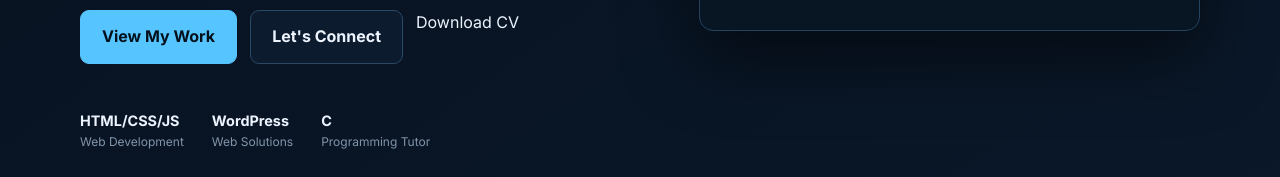
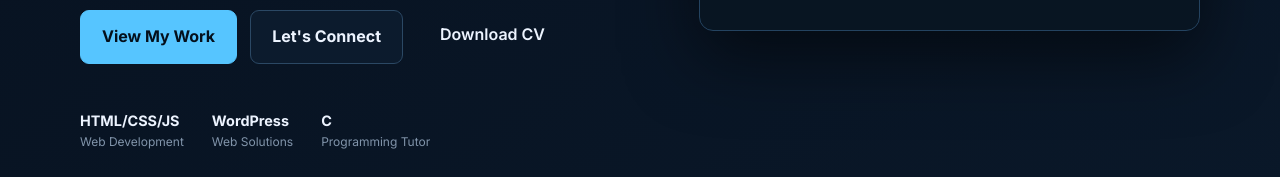
Before and after one commit to Lcwebdesigner/luswa-portfolio, a plain HTML site: page index.html in a window 1280 px wide. Shown: the part 623-800 px from the top of the page. Drawn offline with Linux system fonts and the light colour scheme.

Commit message:
Update style.css

```diff
--- a/style.css
+++ b/style.css
@@ -17,6 +17,18 @@
 .project-url { display:block; margin-top:13px; color:#56c5ff; font-size:.76rem; text-decoration:underline; overflow-wrap:anywhere; }
 .project-note { display:block; margin-top:12px; color:#71869c; font-size:.72rem; }
 .training-cover img { width:100%; height:100%; object-fit:cover; display:block; opacity:.9; }
+.cv-download-btn {
+    display: inline-block;
+    padding: 12px 24px;
+    border-radius: 8px;
+    text-decoration: none;
+    font-weight: 600;
+    transition: 0.3s ease;
+}
+
+.cv-download-btn:hover {
+    transform: translateY(-2px);
+}
 .photo-label { position:absolute; left:12px; bottom:10px; padding:6px 9px; border-radius:6px; background:rgba(7,17,31,.86); border:1px solid #2b4864; color:#fff; font-size:.62rem; font-weight:800; letter-spacing:1px; }
 .training-highlights { display:grid; grid-template-columns:1fr 1fr; gap:5px 12px; margin:13px 0; color:#b9cadb; font-size:.72rem; }
 .training-gallery { display:grid; grid-template-columns:repeat(4,1fr); gap:6px; margin:14px 0; }
```
